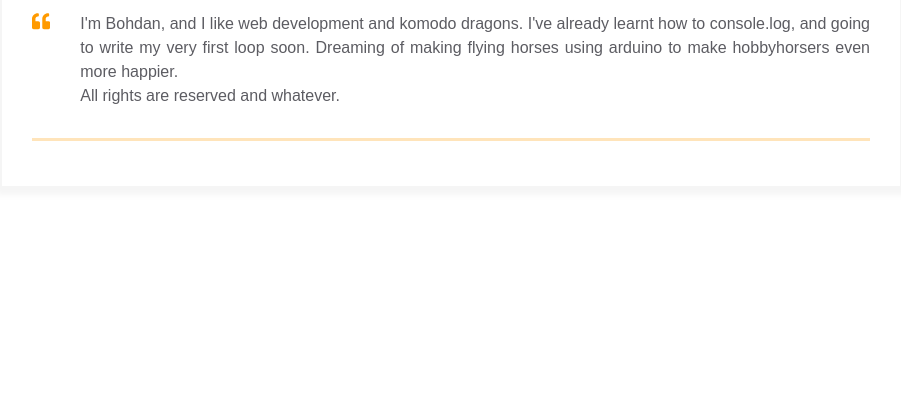
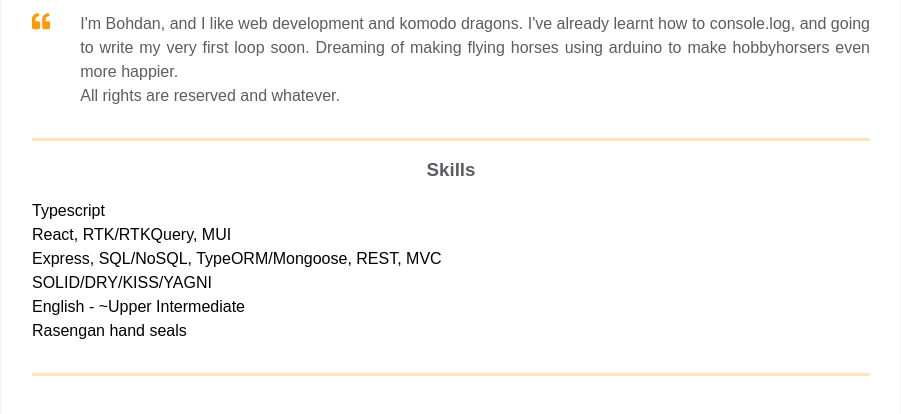
Before and after one commit to h4vefundieyoung/homepage, a plain HTML site: page index.html in a window 1280 px wide. Shown: the part 350-764 px from the top of the page, without its empty margins (189-1090 px from the left). Drawn offline with Linux system fonts and the light colour scheme.

Commit message:
feat/add skills descrpition

```diff
--- a/index.html
+++ b/index.html
@@ -106,6 +106,21 @@
           </div>
         </div>
       </div>
+      <div class="container">
+        <div class="resume__block">
+          <div class="skills">
+            <h3 class="skills__header">Skills</h3>
+            <p class="skills__text">
+              <p>Typescript</p>
+              <p>React, RTK/RTKQuery, MUI</p>
+              <p>Express, SQL/NoSQL, TypeORM/Mongoose, REST, MVC</p>
+              <p>SOLID/DRY/KISS/YAGNI</p>
+              <p>English - ~Upper Intermediate</p>
+              <p>Rasengan hand seals</p>
+            </p>
+          </div>
+        </div>
+      </div>
     </div>
   </main>
 </body>
```
